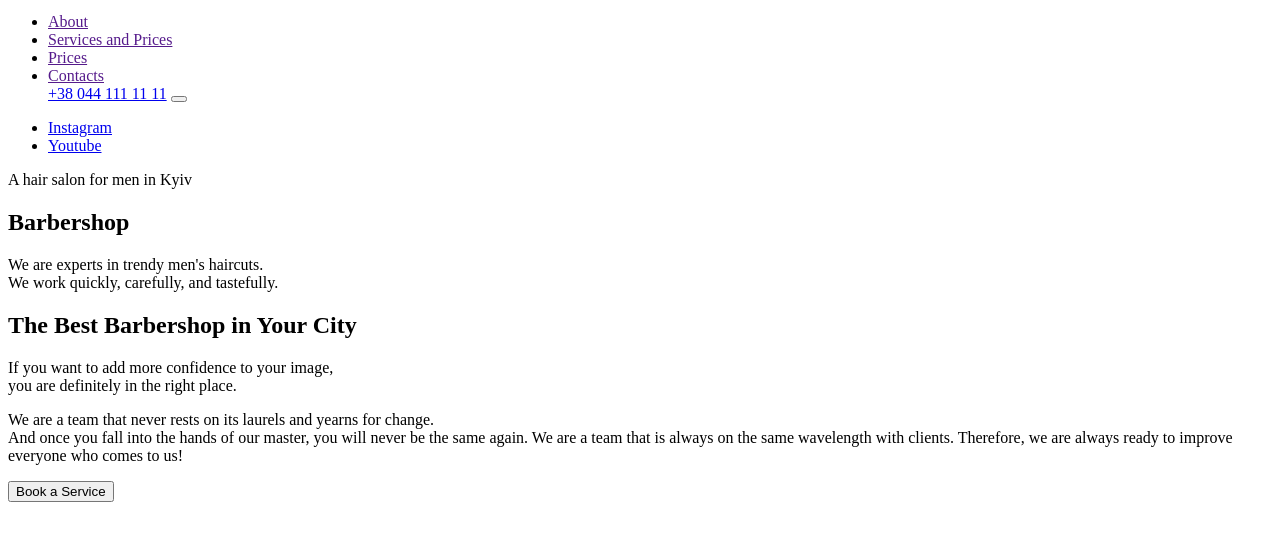
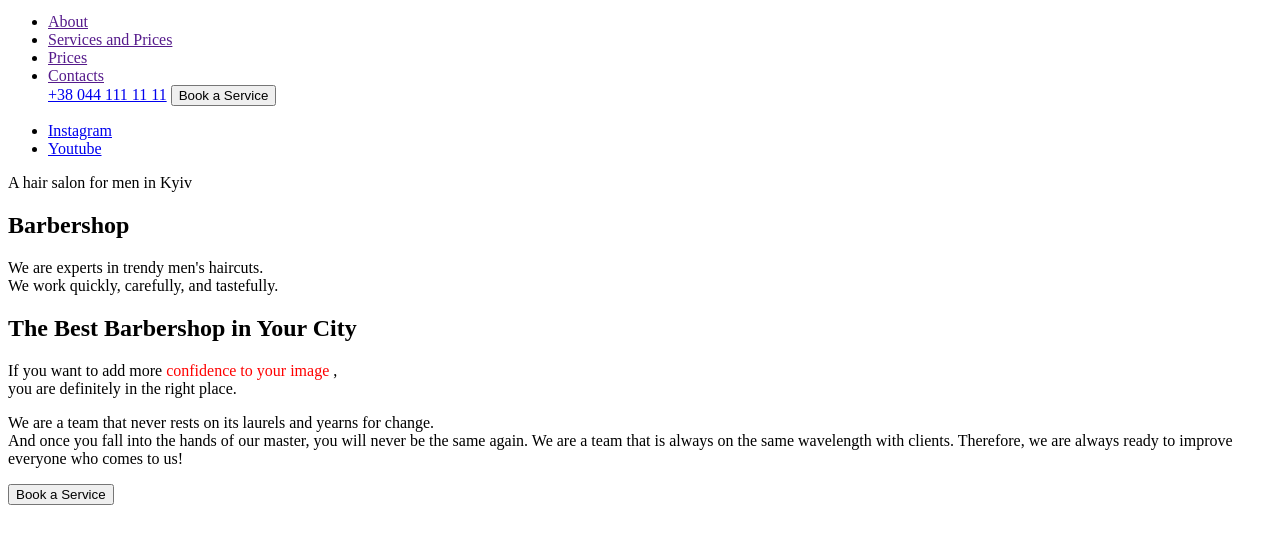
Before and after one commit to dkfernandez/goit-html-css-lesson, a plain HTML site: page index.html in a window 1280 px wide. Shown: the part 29-572 px from the top of the page. Drawn offline with Linux system fonts and the light colour scheme.

Commit message:
Update index.html

```diff
--- a/index.html
+++ b/index.html
@@ -9,7 +9,7 @@
     <!--Header-->
     <header>
         <a href="./index.html">
-        <img href="./images/logo.svg" alt="logo"/>
+        <img src="./images/logo.svg" alt="logo"/>
         </a>
 
         <!--Navigation Bar-->
@@ -20,7 +20,7 @@
             <li><a href="">Contacts</a></li>
 
         <a href="tel:+380441111111">+38 044 111 11 11</a>
-        <button type="button"Book a Service></button>
+        <button type="button">Book a Service</button>
     </ul>
     </header>
 
@@ -46,7 +46,8 @@
         <section>
             <h2>The Best Barbershop in Your City</h2>
             <p>
-                If you want to add more confidence to your image,<br/>
+                If you want to add more
+                <span style="color: red">confidence to your image </span>,<br/>
                 you are definitely in the right place.
             </p>
 
```
